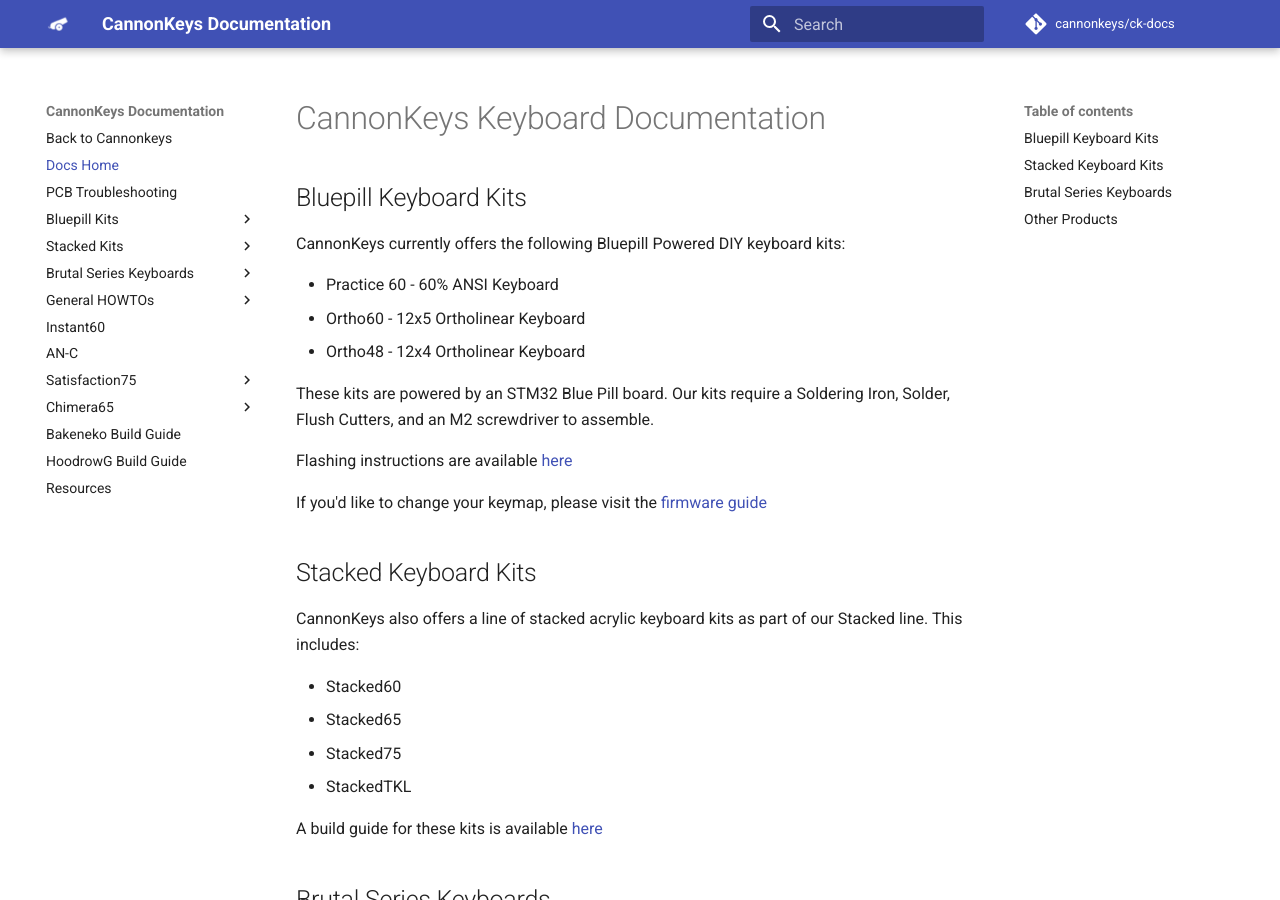
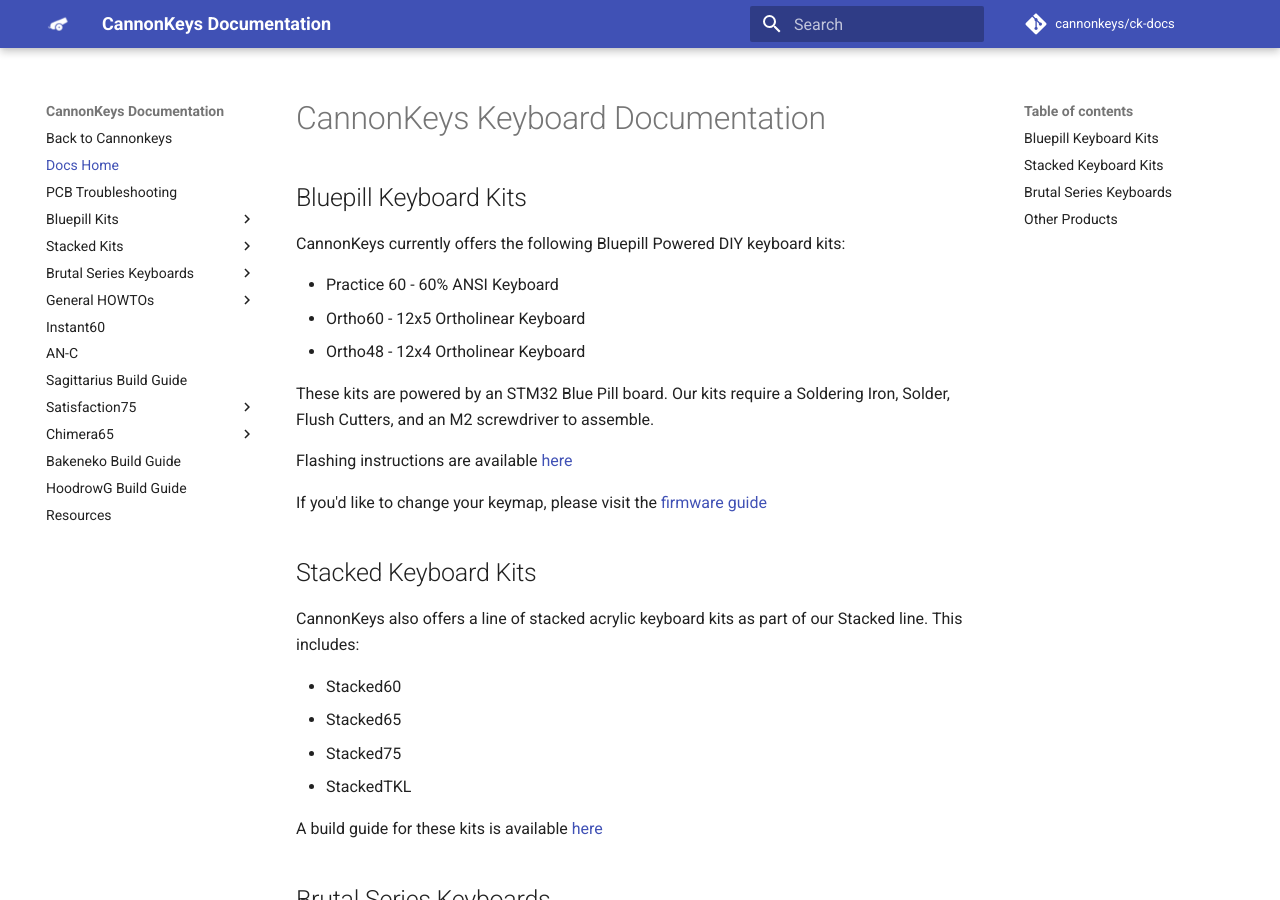
Before and after one commit to cannonkeys/ck-docs, an MkDocs documentation site: the page built from docs/index.md, in a window 1280 px wide and 900 px high. Built offline with MkDocs 1.6.1 and Material for MkDocs 9.7.7, drawn with Linux system fonts in a browser that asks for light colours; comment, search, counter and statistics services are not loaded.

Commit message:
add sag to side bar

```diff
--- a/mkdocs.yml
+++ b/mkdocs.yml
@@ -32,6 +32,7 @@ nav:
     - VIA .json Loading: via-json-loading.md
   - Instant60: instant60.md
   - AN-C: an_c.md
+  - Sagittarius Build Guide: sagittarius-guide.md
   - Satisfaction75:
     - Build Guide: satisfaction75/build_guide.md
     - Flashing Guide: satisfaction75/flashing.md
```
